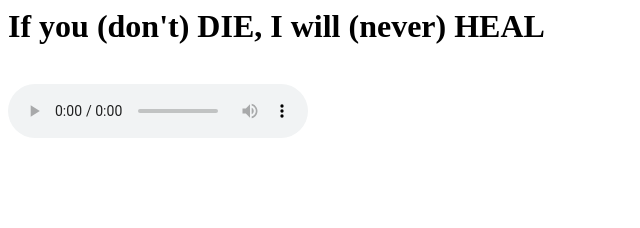
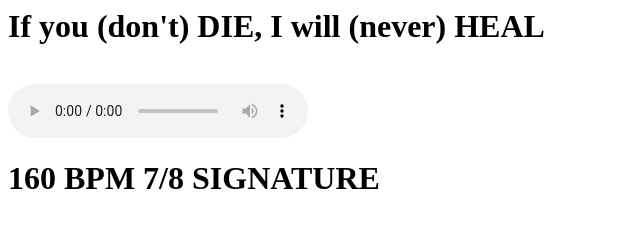
Before and after one commit to Anemoiacs/WITM, a plain HTML site: page index.html in a window 1280 px wide. Shown: the whole page, without its empty margins (0-640 px from the left). Drawn offline with Linux system fonts and the light colour scheme.

Commit message:
Update index.html

```diff
--- a/index.html
+++ b/index.html
@@ -9,3 +9,5 @@
 <audio controls>
   <source src="IYDIWH.mp3" type="audio/mpeg">
 </audio>
+<br>
+<h1>160 BPM   7/8 SIGNATURE</h1>
```
